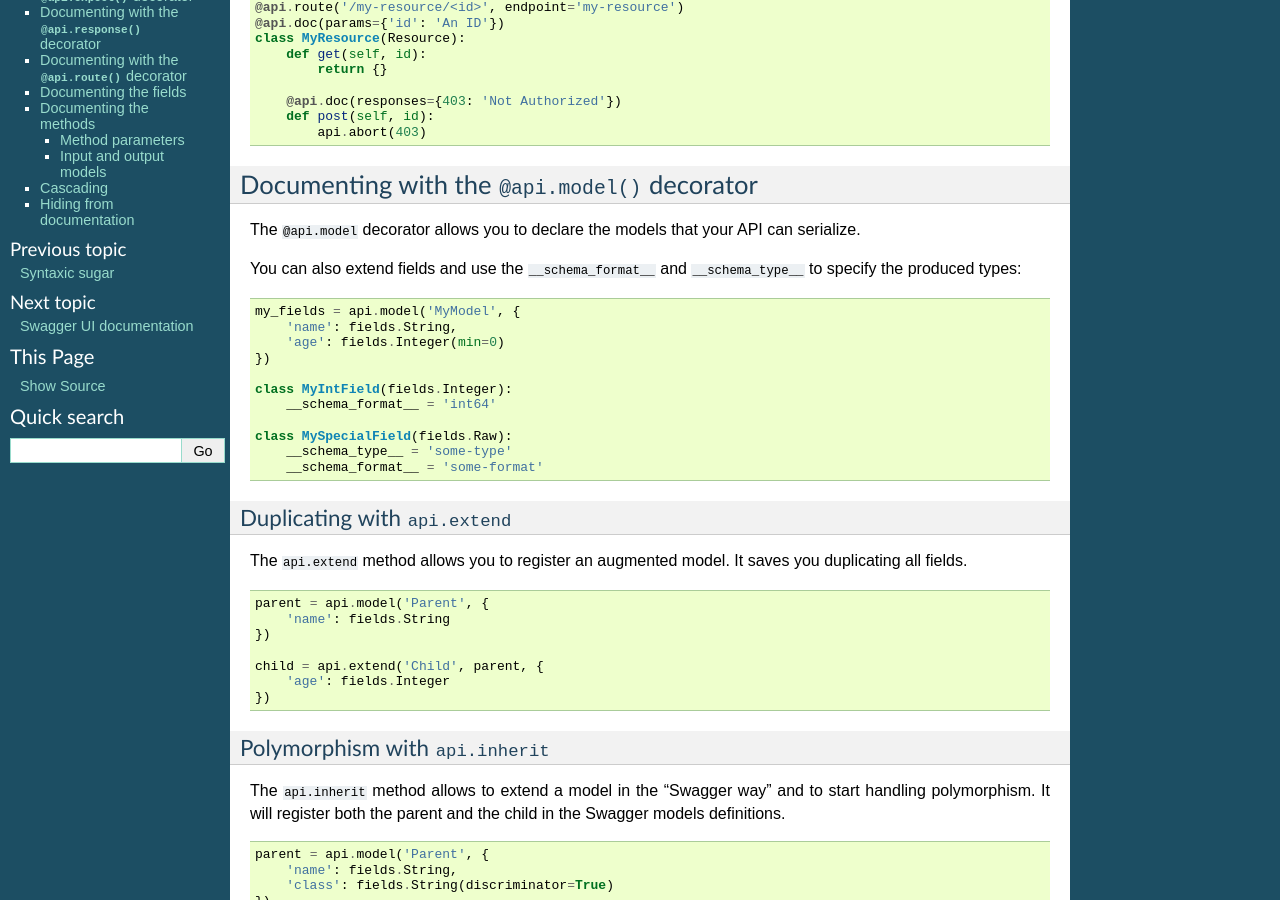
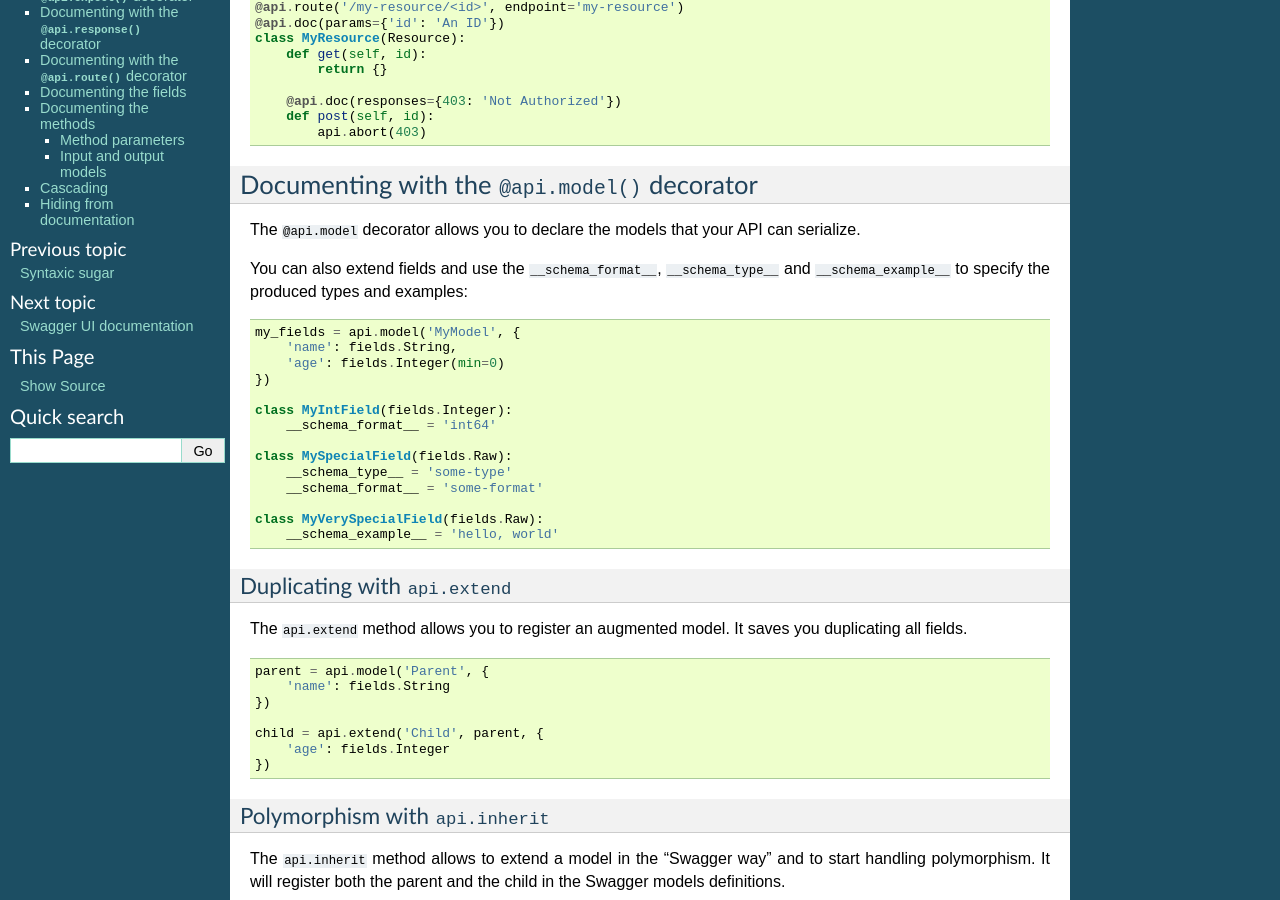
Before and after one commit to noirbizarre/flask-restplus, a Sphinx documentation site: the page built from doc/documenting.rst, in a window 1280 px wide and 900 px high, scrolled down 310 px. Built offline with Sphinx 7.4.7, drawn with Linux system fonts in a browser that asks for light colours.

Commit message:
Add ability to provide example for custom field

```diff
--- a/doc/documenting.rst
+++ b/doc/documenting.rst
@@ -32,8 +32,8 @@ Documenting with the ``@api.model()`` decorator
 
 The ``@api.model`` decorator allows you to declare the models that your API can serialize.
 
-You can also extend fields and use the ``__schema_format__`` and ``__schema_type__``
-to specify the produced types:
+You can also extend fields and use the ``__schema_format__``, ``__schema_type__`` and
+``__schema_example__`` to specify the produced types and examples:
 
 .. code-block:: python
 
@@ -49,6 +49,8 @@ to specify the produced types:
         __schema_type__ = 'some-type'
         __schema_format__ = 'some-format'
 
+    class MyVerySpecialField(fields.Raw):
+        __schema_example__ = 'hello, world'
 
 
 Duplicating with ``api.extend``
```
Also changed, not shown: 1 other file.
